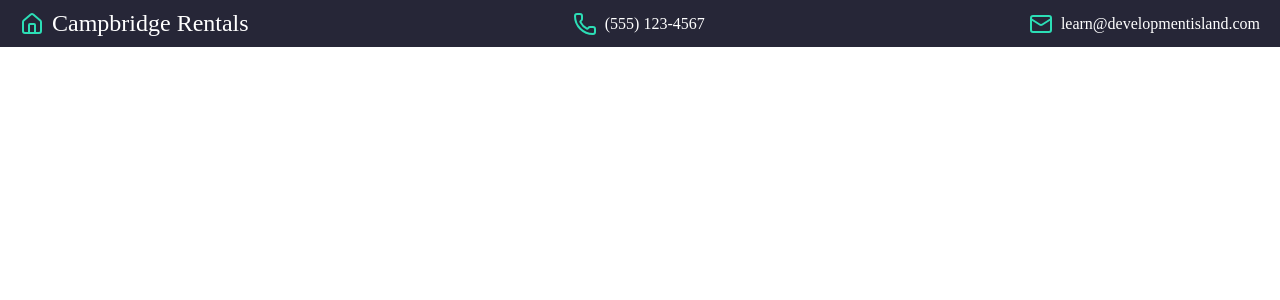
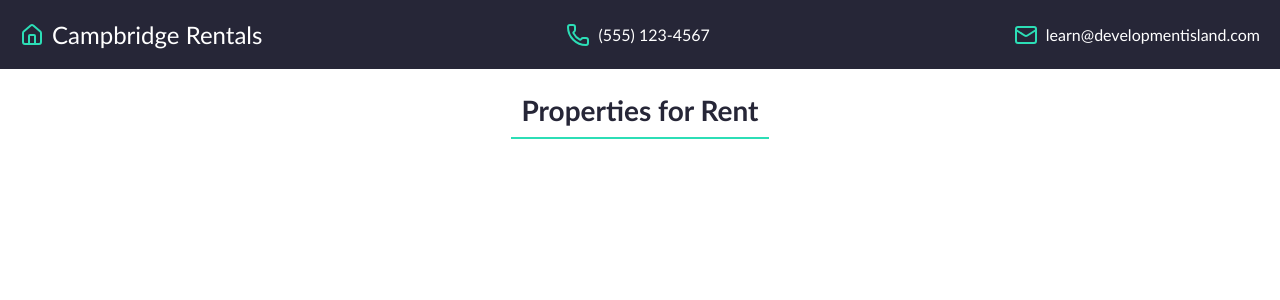
Before and after one commit to junsan24/react-rental-project, a React (Vite) app: page / in a window 1280 px wide. Shown: the top 300 px of the page. Built offline with nearby package versions, Linux system fonts and the light colour scheme.

Commit message:
Title section

```diff
--- a/index.html
+++ b/index.html
@@ -4,7 +4,7 @@
     <meta charset="UTF-8" />
     <link rel="icon" type="image/svg+xml" href="/favicon.svg" />
     <meta name="viewport" content="width=device-width, initial-scale=1.0" />
-    <title>Rental Project</title>
+    <title>Campbridge Rentals</title>
   </head>
   <body>
     <div id="root"></div>
--- a/src/App.css
+++ b/src/App.css
@@ -1,3 +1,14 @@
 html {
     font-size: 16px;
+    font-family: 'Trebuchet MS', 'Lucida Sans Unicode', 'Lucida Grande', 'Lucida Sans', Arial, sans-serif;;
 }
+
+.app {
+    margin-top: 4rem;
+}
+
+@media (max-width: 800px) {
+    .app {
+        margin-top: 9rem;
+    }
+}
--- a/src/App.jsx
+++ b/src/App.jsx
@@ -1,9 +1,15 @@
 import Header from "./components/Header/Header"
+import Title from "./components/Title/Title"
 import './App.css'
 
 const App = () => {
   return (
-    <Header />
+    <div>
+      <Header />
+      <main className="app">
+        <Title />
+      </main>
+    </div>
   )
 }
 
--- a/src/components/Header/Header.css
+++ b/src/components/Header/Header.css
@@ -8,7 +8,7 @@
     left: 0;
     right: 0;
     z-index: 10;
-    padding: 0.625rem 1.25rem;
+    padding: 1.25rem 1.25rem;
 }
 
 .item .icon {
--- a/src/components/Title/Title.css
+++ b/src/components/Title/Title.css
@@ -0,0 +1,12 @@
+.title-section {
+    text-align: center;
+    margin: 1.25rem 0;
+}
+
+.title-section h1 {
+    color: #262637;
+    font-size: 1.75rem;
+    display: inline-block;
+    border-bottom: 0.125rem solid #2CDEB6;
+    padding: 0.625rem;
+}
--- a/src/components/Title/Title.jsx
+++ b/src/components/Title/Title.jsx
@@ -0,0 +1,11 @@
+import './Title.css'
+
+const Title = () => {
+    return (
+        <div className="title-section">
+            <h1>Properties for Rent</h1>
+        </div>
+    )
+}
+
+export default Title
```
